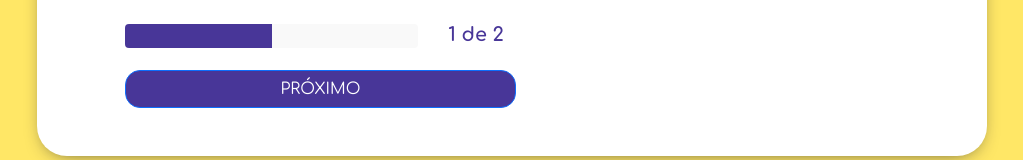
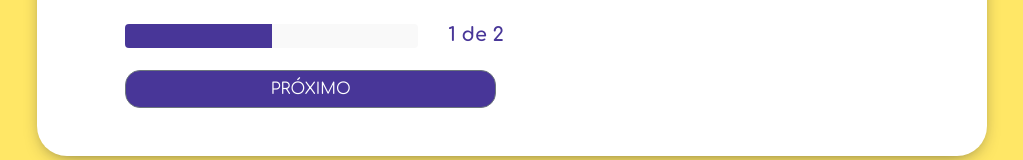
Before and after one commit to PefoKun/TelaLoginMedico, a Vue app in the folder sistema/: page /#/ in a window 1280 px wide. Shown: the part 617-777 px from the top of the page, without its empty margins (128-1151 px from the left). Built offline with nearby package versions, Linux system fonts and the light colour scheme.

Commit message:
Atualização no componente botão de enviar

```diff
--- a/sistema/src/components/main/ButtonSubmit.vue
+++ b/sistema/src/components/main/ButtonSubmit.vue
@@ -1,5 +1,5 @@
 <template>
-  <b-button class="button-submit" type="submit" variant="primary">Próximo</b-button>
+  <b-button class="button-submit" type="submit">Próximo</b-button>
 </template>
 
 <script>
@@ -14,5 +14,14 @@ export default {
   background-color:$primary-color-0;
   text-transform: uppercase;
   border-radius: 15px;
+  width: 95%;
+  &:active{
+    border:1px solid $secondary-color-7;
+  }
+  &:hover{
+    background-color: #33266c;
+  }
 }
+
+
 </style>
```
